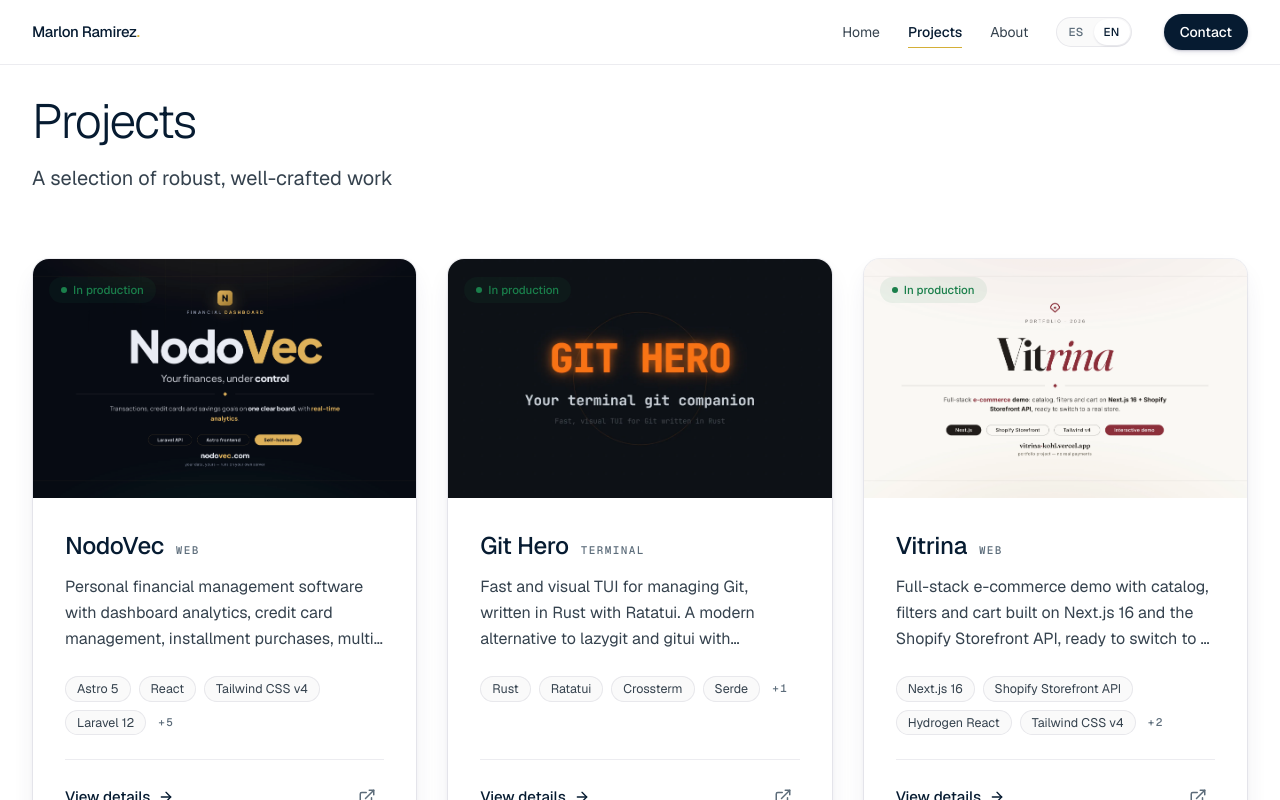
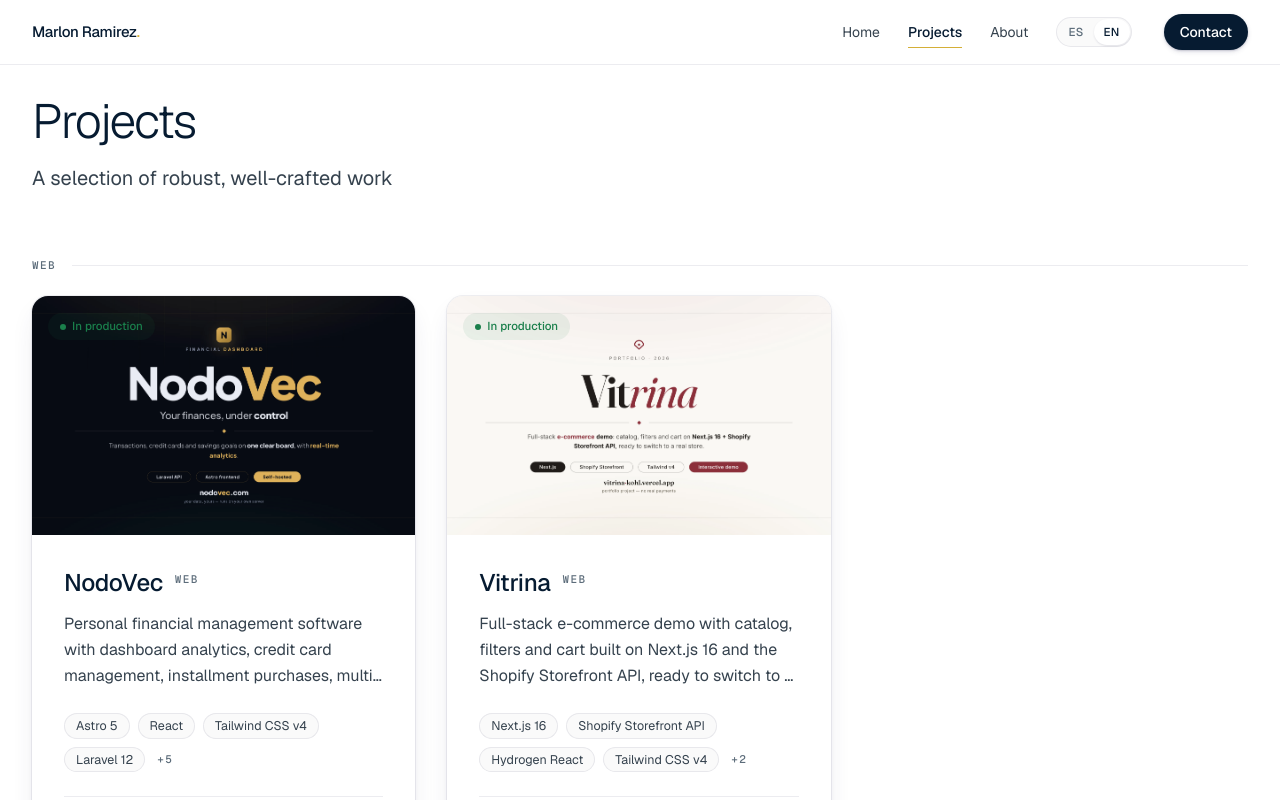
Before and after one commit to MarlonRX/portfolio, a Next.js app: page /en/projects in a window 1280 px wide. Shown: the top 800 px of the page. Built offline with nearby package versions, Linux system fonts and the light colour scheme.

Commit message:
feat(projects): agrupar /projects por categoría (Web · Herramientas · Terminal) con encabezados tech-label; badge centrado y ligeramente elevado junto al nombre

```diff
--- a/src/app/[locale]/projects/page.tsx
+++ b/src/app/[locale]/projects/page.tsx
@@ -1,9 +1,11 @@
 import { Metadata } from "next";
-import type { ReactNode } from "react";
 import { getServerTranslations } from "@/lib/i18n";
 import { projects } from "@/data/projects";
+import { ProjectCategory } from "@/types/project";
 import ProjectCard from "@/components/sections/ProjectCard";
 import ScrollReveal from "@/components/animations/ScrollReveal";
+
+const CATEGORY_ORDER: ProjectCategory[] = ["web", "tooling", "terminal"];
 
 export async function generateMetadata({
   params,
@@ -26,6 +28,31 @@
   const { locale } = await params;
   const t = await getServerTranslations(locale, "projects");
 
+  const visible = projects.filter((p) => p.view);
+  const groups = CATEGORY_ORDER.map((category) => ({
+    category,
+    items: visible.filter((p) => p.category === category),
+  })).filter((g) => g.items.length > 0);
+  const uncategorized = visible.filter(
+    (p) => !p.category || !CATEGORY_ORDER.includes(p.category)
+  );
+
+  let idx = 0;
+  const cards = (items: typeof visible) =>
+    items.map((project) => {
+      const card = (
+        <ScrollReveal
+          key={project.slug}
+          delay={0.1 + idx * 0.08}
+          className="w-full md:w-[calc(50%-12px)] lg:w-[calc(33.333%-22px)] max-w-md md:max-w-none"
+        >
+          <ProjectCard project={project} priority={idx < 2} />
+        </ScrollReveal>
+      );
+      idx += 1;
+      return card;
+    });
+
   return (
     <div className="pt-24 pb-24 md:pb-32 px-4 sm:px-6 lg:px-8">
       <div className="max-w-7xl mx-auto">
@@ -42,22 +69,26 @@
           </ScrollReveal>
         </div>
 
-        <div className="flex flex-wrap justify-center gap-6 md:gap-8">
-          {projects.reduce<ReactNode[]>((acc, project) => {
-            if (!project.view) return acc;
-            const idx = acc.length;
-            acc.push(
-              <ScrollReveal
-                key={project.slug}
-                delay={0.1 + idx * 0.08}
-                className="w-full md:w-[calc(50%-12px)] lg:w-[calc(33.333%-22px)] max-w-md md:max-w-none"
-              >
-                <ProjectCard project={project} priority={idx < 2} />
-              </ScrollReveal>
-            );
-            return acc;
-          }, [])}
-        </div>
+        {groups.map((group, gi) => (
+          <section key={group.category} className={gi > 0 ? "mt-16" : ""}>
+            <ScrollReveal>
+              <h2 className="tech-label mb-6 flex items-center gap-4">
+                {t(`category.${group.category}`)}
+                <span
+                  aria-hidden="true"
+                  className="h-px flex-1 bg-border-subtle"
+                />
+              </h2>
+            </ScrollReveal>
+            <div className="flex flex-wrap gap-6 md:gap-8">{cards(group.items)}</div>
+          </section>
+        ))}
+
+        {uncategorized.length > 0 && (
+          <section className={groups.length > 0 ? "mt-16" : ""}>
+            <div className="flex flex-wrap gap-6 md:gap-8">{cards(uncategorized)}</div>
+          </section>
+        )}
       </div>
     </div>
   );
--- a/src/components/sections/ProjectCard.tsx
+++ b/src/components/sections/ProjectCard.tsx
@@ -99,7 +99,7 @@
         </div>
 
         <div className="p-8 flex flex-col flex-1">
-          <div className="mb-3 flex flex-wrap items-baseline gap-x-3 gap-y-1">
+          <div className="mb-3 flex flex-wrap items-center gap-x-3 gap-y-1">
             <Link
               href={`/${locale}/projects/${project.slug}`}
               className="block"
@@ -109,7 +109,7 @@
               </h3>
             </Link>
             {project.category && (
-              <span className="tech-label text-[10px] text-accent-secondary/80">
+              <span className="tech-label relative -top-[3px] text-[10px] text-accent-secondary/80">
                 {t(`category.${project.category}`)}
               </span>
             )}
```
